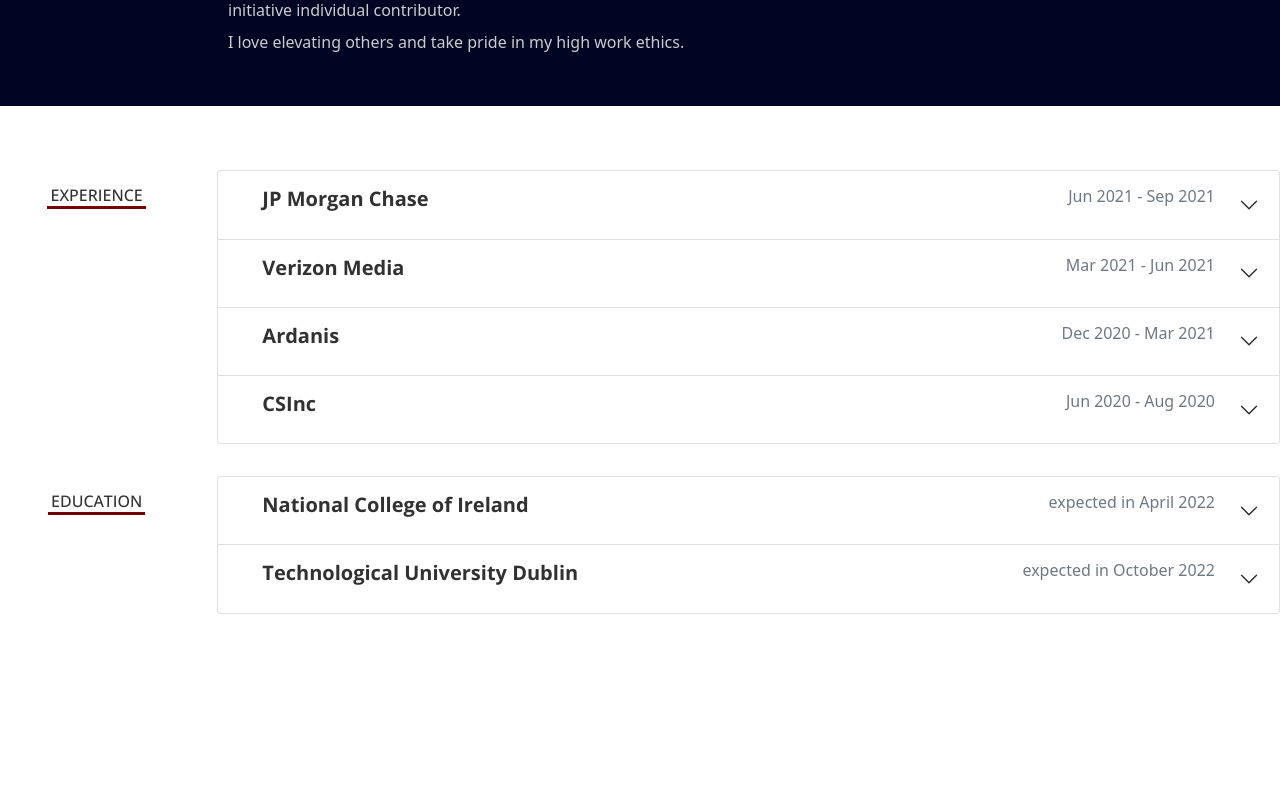
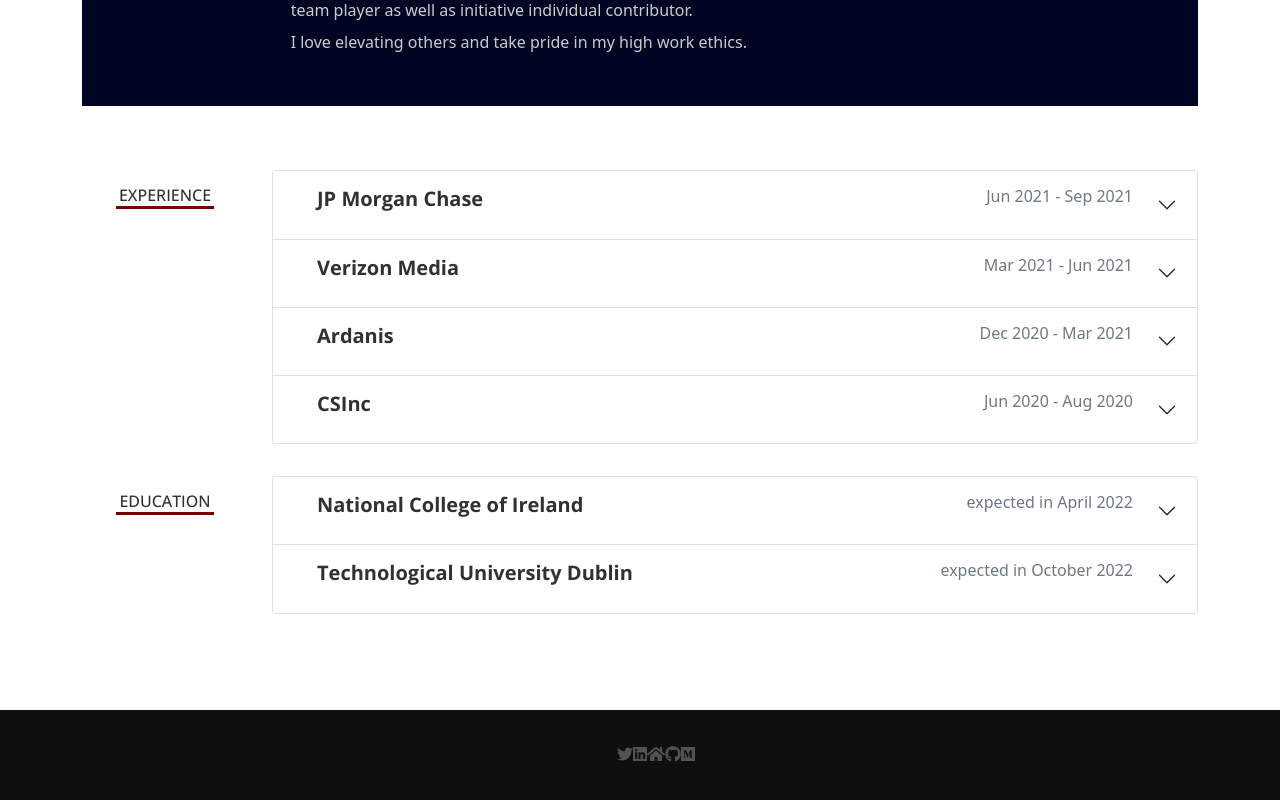
Before and after one commit to Iryna-Slynko/iryna-slynko-personal-website, a React (Create React App) app: page / in a window 1280 px wide. Shown: the part 300-1100 px from the top of the page. Before the commit the page ends 978 px from the top, so only its background shows below. Built offline with nearby package versions, Linux system fonts and the light colour scheme.

Commit message:
Start working on footer

```diff
--- a/package.json
+++ b/package.json
@@ -3,6 +3,10 @@
   "version": "0.1.0",
   "private": true,
   "dependencies": {
+    "@fortawesome/fontawesome-svg-core": "^1.2.36",
+    "@fortawesome/free-brands-svg-icons": "^5.15.4",
+    "@fortawesome/free-solid-svg-icons": "^5.15.4",
+    "@fortawesome/react-fontawesome": "^0.1.16",
     "@testing-library/jest-dom": "^5.16.1",
     "@testing-library/react": "^12.1.2",
     "@testing-library/user-event": "^13.5.0",
--- a/src/App.scss
+++ b/src/App.scss
@@ -6,6 +6,7 @@
 @import "styles/Navbar.scss";
 @import "styles/About.scss";
 @import "styles/Resume.scss";
+@import "styles/Footer.scss";
 
 $primary: $accent-color;
 
--- a/src/App.tsx
+++ b/src/App.tsx
@@ -5,18 +5,35 @@
 import Header from './components/Header';
 import Hobbies from './components/Hobbies';
 import Resume from './components/Resume';
+import Container from 'react-bootstrap/Container';
+
+import {
+  library
+} from '@fortawesome/fontawesome-svg-core'
+import { FontAwesomeIcon } from '@fortawesome/react-fontawesome'
+import { fab } from '@fortawesome/free-brands-svg-icons'
+import {
+  faHome
+} from '@fortawesome/free-solid-svg-icons'
+library.add(
+  fab,
+  faHome
+)
 
 function App() {
   return (
-    <div className="App">
+    <>
+
       <Header />
       <main>
+        <Container>
         <About />
         <Resume />
         <Hobbies />
+        </Container>
       </main>
       <Footer />
-    </div>
+    </>
   );
 }
 
--- a/src/components/About.tsx
+++ b/src/components/About.tsx
@@ -2,11 +2,13 @@
 import Image from 'react-bootstrap/Image';
 import Row from 'react-bootstrap/Row';
 import Col from 'react-bootstrap/Col';
+import Container from 'react-bootstrap/Container';
 
 
 export default function About() {
   return (
     <section id='about'>
+      <Container>
       <Row>
 <Col xs={6} md={4} lg={2}>
       <Image src="main-photo.jfif" roundedCircle fluid className='profile-pic' alt='Iryna Slynko'/>
@@ -27,6 +29,7 @@
       </p>
       </Col>
     </Row>
+    </Container>
     </section>
   )
 }
--- a/src/components/Footer.tsx
+++ b/src/components/Footer.tsx
@@ -1,8 +1,58 @@
 import React from 'react';
+import { FontAwesomeIcon } from '@fortawesome/react-fontawesome';
+import { IconProp } from '@fortawesome/fontawesome-svg-core'
+import { Col, Container, Row } from 'react-bootstrap';
+
+interface INetwork {
+  name: string,
+  url: string,
+  className: IconProp
+}
 
 export default function Footer() {
+  const networkData:INetwork[] = [{
+    name: "twitter",
+    url: "http://twitter.com/IRYNAS14/",
+    className: ["fab", "twitter"]
+  },
+  {
+    name: "linkedin",
+    url: "https://www.linkedin.com/in/iryna-slynko/",
+    className: ["fab", "linkedin"]
+  },
+  {
+    name: "home",
+    url: "https://iryna-slynko.com/",
+    className: "home"
+  },
+  {
+    name: "github",
+    url: "https://github.com/Iryna-Slynko/",
+    className: ["fab", "github"]
+  },
+  {
+    name: "medium",
+    url: "https://medium.com/@iryna.slynko/",
+    className: ["fab", "medium"]
+  }];
+  const networks = networkData.map(function (network) {
+    return <li key={network.name}>
+      <a title={network.name} href={network.url} target="_blank" rel="noreferrer">
+        <FontAwesomeIcon  icon={network.className} />
+      </a>
+    </li>;
+  })
   return (
     <footer>
+      <Container>
+        <Row>
+          <Col>
+      <ul>
+        {networks}
+      </ul>
+      </Col>
+      </Row>
+      </Container>
     </footer>
   )
 }
--- a/src/components/Resume.tsx
+++ b/src/components/Resume.tsx
@@ -1,5 +1,6 @@
 import React from 'react';
 import Education from './Education';
+import Projects from './Projects';
 import Skills from './Skills';
 import Work from './Work';
 
@@ -9,6 +10,7 @@
       <Skills />
       <Work />
       <Education />
+      <Projects />
     </section>
   )
 }
--- /dev/null
+++ b/src/data/Projects.tsx
@@ -0,0 +1,8 @@
+import { Technology } from "../types/Technology";
+
+interface IProject {
+  language: Technology
+}
+export default function Projects(): IProject[] {
+  return [];
+}
--- a/src/styles/Colours.scss
+++ b/src/styles/Colours.scss
@@ -8,6 +8,7 @@
 $data-color: rgb(116 0 1);
 $header-color: #838C95;
 $footer-color: #303030;
+$footer-background-color: #0f0f0f;
 
 main {
   color: $text-color;
--- /dev/null
+++ b/src/styles/Footer.scss
@@ -0,0 +1,22 @@
+footer {
+  padding-top: 2em;
+  padding-bottom: 2em;
+  color: $footer-color;
+  background-color: $footer-background-color;
+  text-align: center;
+  position: relative;
+}
+
+footer a, footer a:visited {
+  color: $inactive-accent-color;
+}
+
+footer ul {
+  list-style: none outside;
+}
+
+footer li {
+  display: inline-block;
+  margin: 0;
+  padding: 0;
+}
```
Also changed, not shown: 1 other file (tests, documents, lock files or other folders).
